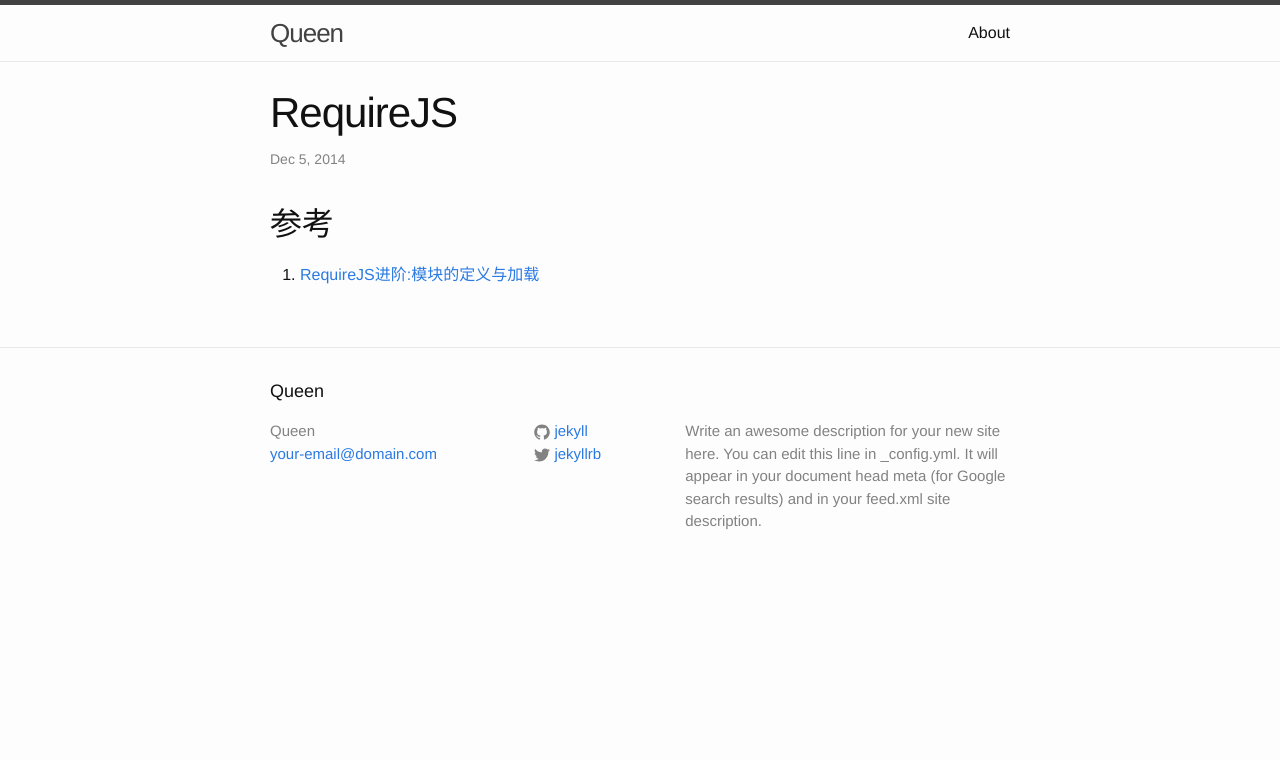
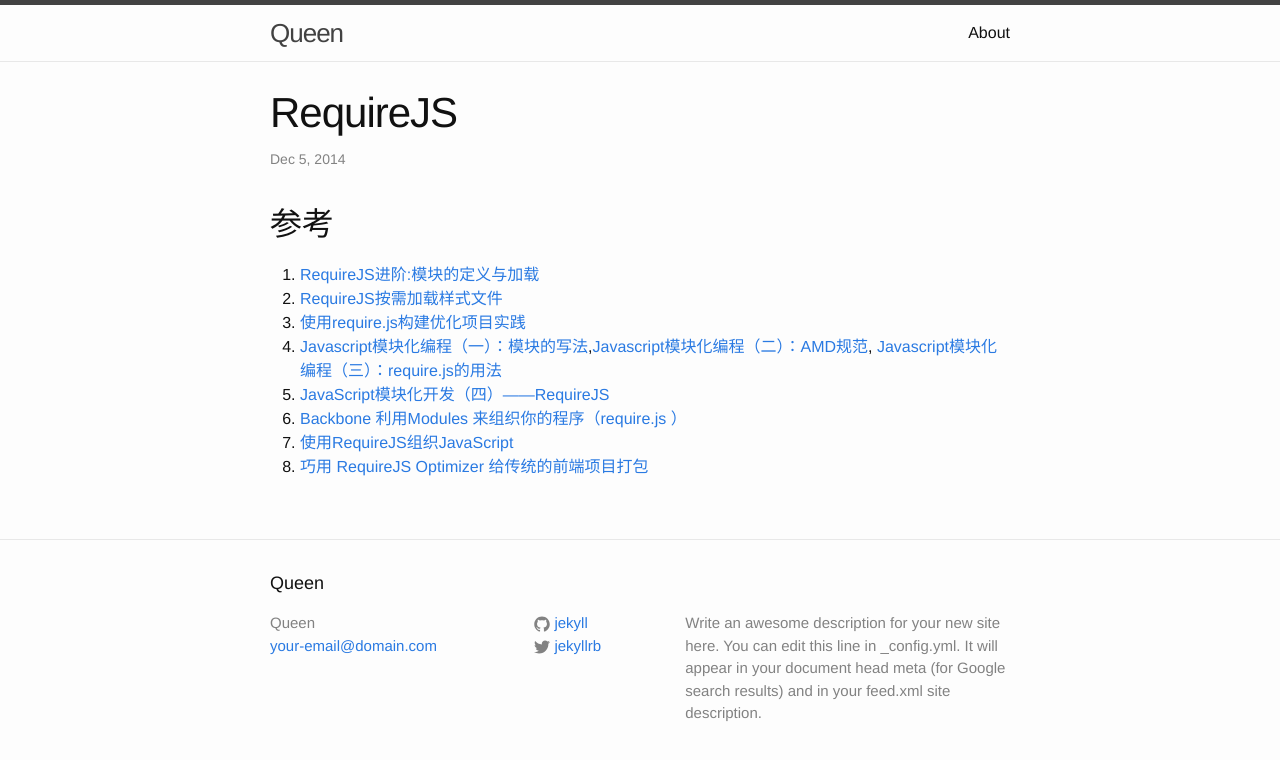
Before and after one commit to imjeen/queen, a Jekyll site: the page built from _posts/2014-12-05-requirejs.markdown, in a window 1280 px wide. Shown: the top 760 px of the page. Built offline with Jekyll 4.4.1, drawn with Linux system fonts in a browser that asks for light colours.

Commit message:
update 2014.12.09

```diff
--- a/_posts/2014-12-05-requirejs.markdown
+++ b/_posts/2014-12-05-requirejs.markdown
@@ -7,3 +7,10 @@ category: update
 
 ## 参考
 1. [RequireJS进阶:模块的定义与加载](http://segmentfault.com/blog/liangyi/1190000002398502)
+2. [RequireJS按需加载样式文件](http://segmentfault.com/blog/liangyi/1190000002390643)
+3. [使用require.js构建优化项目实践](http://segmentfault.com/blog/rayliao/1190000000590097)
+4. [Javascript模块化编程（一）：模块的写法](http://www.ruanyifeng.com/blog/2012/10/javascript_module.html),[Javascript模块化编程（二）：AMD规范](http://www.ruanyifeng.com/blog/2012/10/asynchronous_module_definition.html), [Javascript模块化编程（三）：require.js的用法](http://www.ruanyifeng.com/blog/2012/11/require_js.html)
+5. [JavaScript模块化开发（四）——RequireJS](http://www.feeldesignstudio.com/2013/09/javascript-module-pattern-requirejs)
+6. [Backbone 利用Modules 来组织你的程序（require.js ）](http://smm.zoomquiet.io/data/20120409162931/index.html)
+7. [使用RequireJS组织JavaScript](http://www.tuicool.com/articles/BRbE3a)
+8. [巧用 RequireJS Optimizer 给传统的前端项目打包](http://jiongks.name/blog/build-any-web-project-with-requirejs-optimizer/)
```
